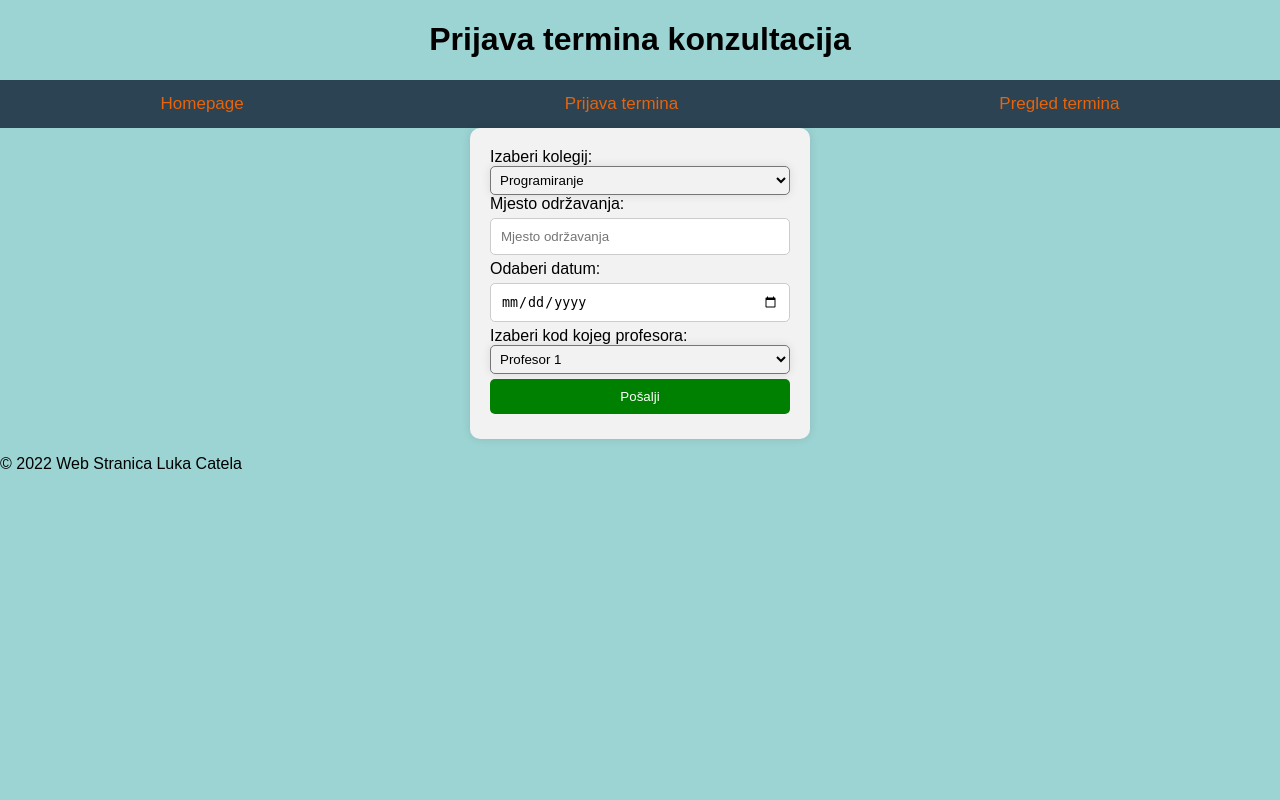
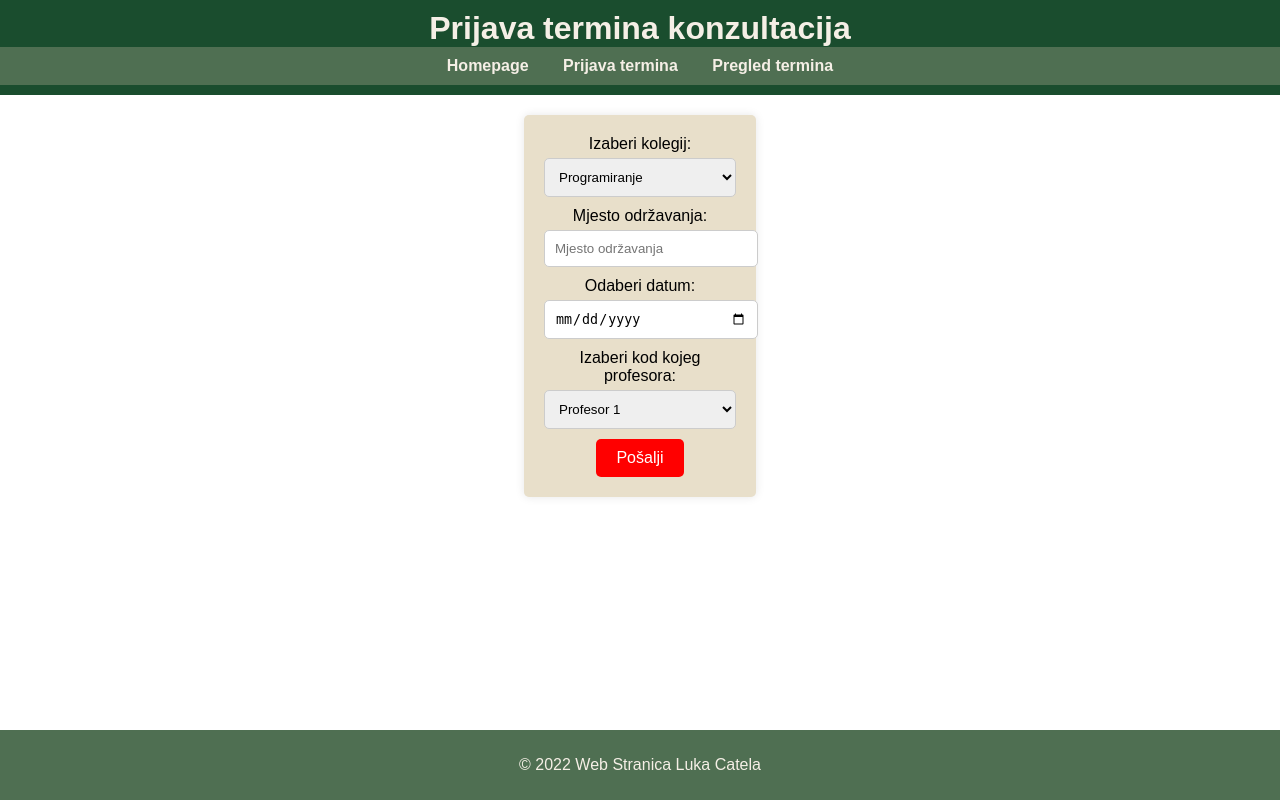
Before and after one commit to LukaCatela/Projekt_IS, a Flask app: page /dodaj/konzultaciju in a window 1280 px wide. Run offline with Flask 3, Linux system fonts and the light colour scheme.

Commit message:
ispravljen css

```diff
--- a/static/style.css
+++ b/static/style.css
@@ -1,85 +1,140 @@
-body{
-    font-family: Arial, Helvetica, sans-serif;
+body {
+    font-family: Arial, sans-serif;
     margin: 0;
     padding: 0;
-    background-color: #9cd3d3;
-    }
-img {
-    display: flex;
-    justify-content: center;
-
 }
 
-.naslov{
-    text-align: center ;
-}
-.menu{
-    display: flex;
-    justify-content: center;
-    background-color: #2b4353;
-}
-.menu a{
-    float:none;
-    color: #e8630a;
+header {
+    background-color: #1A4D2E;
+    padding: 10px 0;
     text-align: center;
-    padding: 14px 16px;
-    margin:auto;
-    text-decoration: none;
-    font-size: 17px;
-}
-.menu a:hover{
-    background-color: #b6e1e0;
-    color: #2b4353;
 }
 
-.forma-container{
-    display: flex;
-    justify-content: center;
-    align-items: center;
-    height: 100 px;
+h1.naslov {
+    color: #F5EFE6;
+    margin: 0;
 }
+
+nav.menu {
+    background-color: #4F6F52;
+    padding: 10px 0;
+    text-align: center;
+}
+
+nav.menu a {
+    text-decoration: none;
+    color: #F5EFE6;
+    margin: 0 15px;
+    font-weight: bold;
+}
+
+.forma-container {
+    text-align: center;
+}
+
 .forma {
-    background-color: #f2f2f2;
+    width: 15%;
+    margin: 20px auto;
     padding: 20px;
-    border-radius: 10px;
-    box-shadow: 0 0 10px rgba(0, 0, 0, 0.1);
-    width: 300px;
-}
-select{
-    background-color: #f2f2f2;
-    padding: 5px;
+    background-color: #E8DFCA;
     border-radius: 5px;
     box-shadow: 0 0 10px rgba(0, 0, 0, 0.1);
-    width: 300px;}
+}
 
-.forma input[type="text"],
-.forma input[type="date"],
-.forma input[type="time"],
-.forma button {
+.forma label {
+    display: block;
+    margin-bottom: 5px;
+}
+
+.forma input,
+.forma select {
     width: 100%;
     padding: 10px;
-    margin: 5px 0;
+    margin-bottom: 10px;
+    border-radius: 5px;
     border: 1px solid #ccc;
-    border-radius: 5px;
-    box-sizing: border-box;
 }
 
-.forma button {
-    background-color: green;
-    color: white;
+.forma .submit-button {
+    background-color: #ff0000;
+    color: #fff;
+    padding: 10px 20px;
     border: none;
+    border-radius: 5px;
     cursor: pointer;
+    font-size: 16px;
 }
 
-.forma button:hover {
-    background-color: #4CAF50;
+.forma .submit-button:hover {
+    background-color: #cc0000;
+}
+
+main {
+    padding-bottom: 60px;
+}
+h2 {
+    text-align: center;
+}
+
+ul {
+    list-style: none;
+    padding: 0;
+    margin: 0;
+}
+
+ul li {
+    padding: 20px;
+    margin-bottom: 20px;
+    background-color: #E8DFCA;
+    border-radius: 5px;
+    box-shadow: 0 0 10px rgba(0, 0, 0, 0.1);
+}
+
+ul li div:first-child {
+    margin-bottom: 10px;
+}
+
+ul li div strong {
+    color: #1A4D2E;
+}
+
+ul li div small {
+    color: #4F6F52;
+}
+
+ul li div:last-child {
+    text-align: right;
+}
+
+button {
+    background-color: #ff0000;
+    color: #fff;
+    padding: 10px 20px;
+    border: none;
+    border-radius: 5px;
+    cursor: pointer;
+    font-size: 16px;
+}
+
+button:hover {
+    background-color: #cc0000;
 }
 
 
-.forma input[type="text"]:focus,
-.forma input[type="date"]:focus,
-.forma input[type="time"]:focus {
-    outline: none;
-    border-color: #4CAF50;
-    box-shadow: 0 0 5px #4CAF50;
+footer {
+    background-color: #4F6F52;
+    color: #F5EFE6;
+    text-align: center;
+    padding: 10px 0;
+    position: fixed;
+    bottom: 0;
+    width: 100%;
 }
+
+.hero-image {
+    display: block;
+    margin: 0 auto;
+    max-width: 100%;
+    height: auto;
+    margin-bottom: 20px;
+}
```
